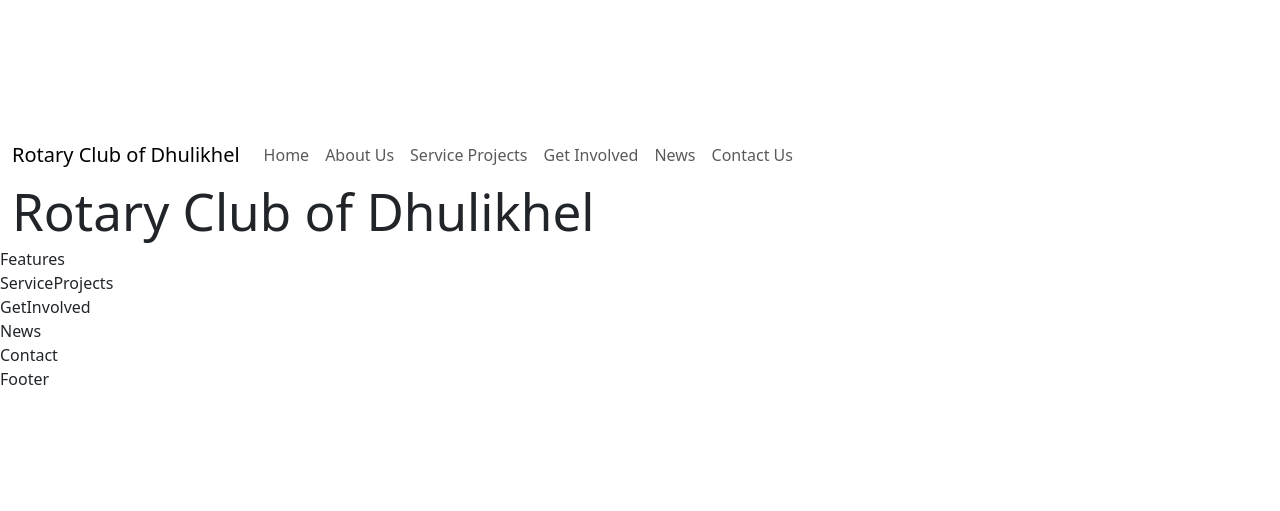
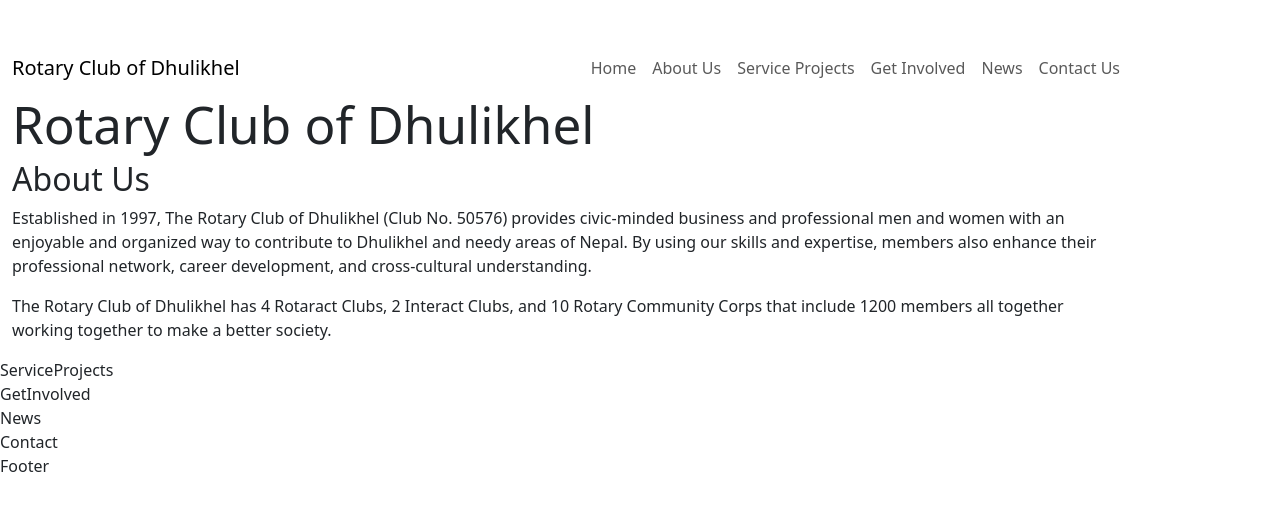
Before and after one commit to Umang103103/website-rotary, a React (Vite) app: page / in a window 1280 px wide. Shown: the part 141-652 px from the top of the page. Built offline with nearby package versions, Linux system fonts and the light colour scheme.

Commit message:
feat: develop, add features

```diff
--- a/src/components/Features.tsx
+++ b/src/components/Features.tsx
@@ -1,7 +1,28 @@
 import React from "react";
 
 const Features = () => {
-  return <div>Features</div>;
+  return (
+    <section className="features" id="about">
+      <div className="container">
+        <h2>About Us</h2>
+        <div className="about-content">
+          <p>
+            Established in 1997, The Rotary Club of Dhulikhel (Club No. 50576)
+            provides civic-minded business and professional men and women with
+            an enjoyable and organized way to contribute to Dhulikhel and needy
+            areas of Nepal. By using our skills and expertise, members also
+            enhance their professional network, career development, and
+            cross-cultural understanding.
+          </p>
+          <p>
+            The Rotary Club of Dhulikhel has 4 Rotaract Clubs, 2 Interact Clubs,
+            and 10 Rotary Community Corps that include 1200 members all together
+            working together to make a better society.
+          </p>
+        </div>
+      </div>
+    </section>
+  );
 };
 
 export default Features;
```
